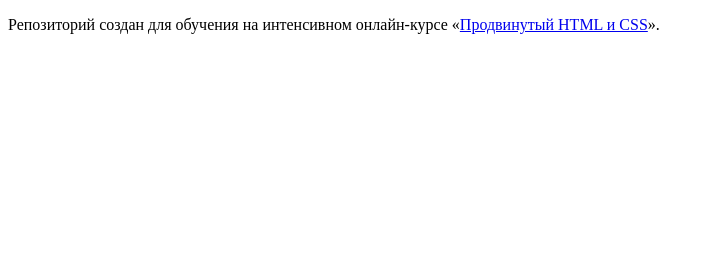
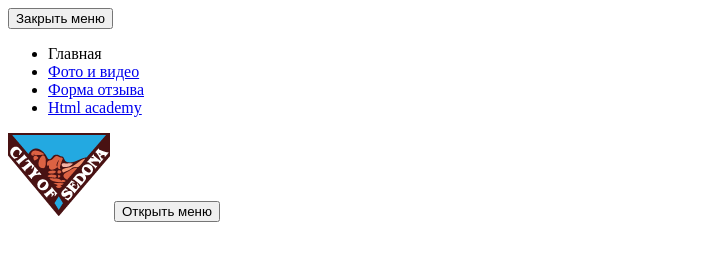
Before and after one commit to Shkerin/410531-sedona, a website: page index.html in a window 1280 px wide. Shown: the whole page, without its empty margins (0-710 px from the left). Drawn offline with Linux system fonts and the light colour scheme.

Commit message:
Разметка шапки главной страницы

```diff
--- a/index.html
+++ b/index.html
@@ -6,7 +6,32 @@
 </head>
 <body>
 
-    <p>Репозиторий создан для обучения на интенсивном онлайн‑курсе «<a href="https://htmlacademy.ru/intensive/adaptive">Продвинутый HTML и CSS</a>».</p>
+<header class="page-header">
+  <nav class="main-nav">
+    <button class="main-nav__toggle-close" type="button">Закрыть меню</button>
+    <div class="main-nav__wrapper">
+      <ul class="main-nav__list site-list">
+        <li class="site-list__item site-list__item--active">
+          <a>Главная</a>
+        </li>
+        <li class="site-list__item">
+          <a href="photo.html">Фото и видео</a>
+        </li>
+        <li class="site-list__item">
+          <a href="form.html">Форма отзыва</a>
+        </li>
+        <li class="site-list__item">
+          <a href="http://htmlacademy.ru">Html academy</a>
+        </li>
+      </ul>
+    </div>
+  </nav>
+  <a class="page-header__logo">
+    <img class="page-header__logo-image" src="img/logotyle-mobile.png"
+         width="102" height="83" alt="HTML Academy: Седона">
+  </a>
+  <button class="main-nav__toggle-open" type="button">Открыть меню</button>
+</header>
 
 </body>
 </html>
```
Lines whose indentation alone changed are shown as unchanged.
